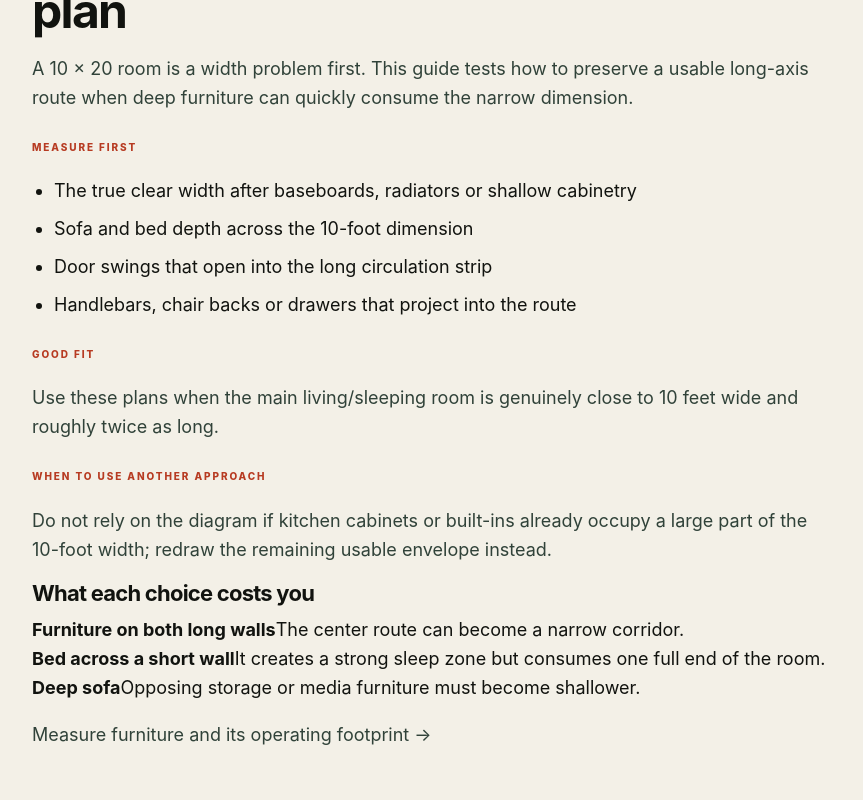
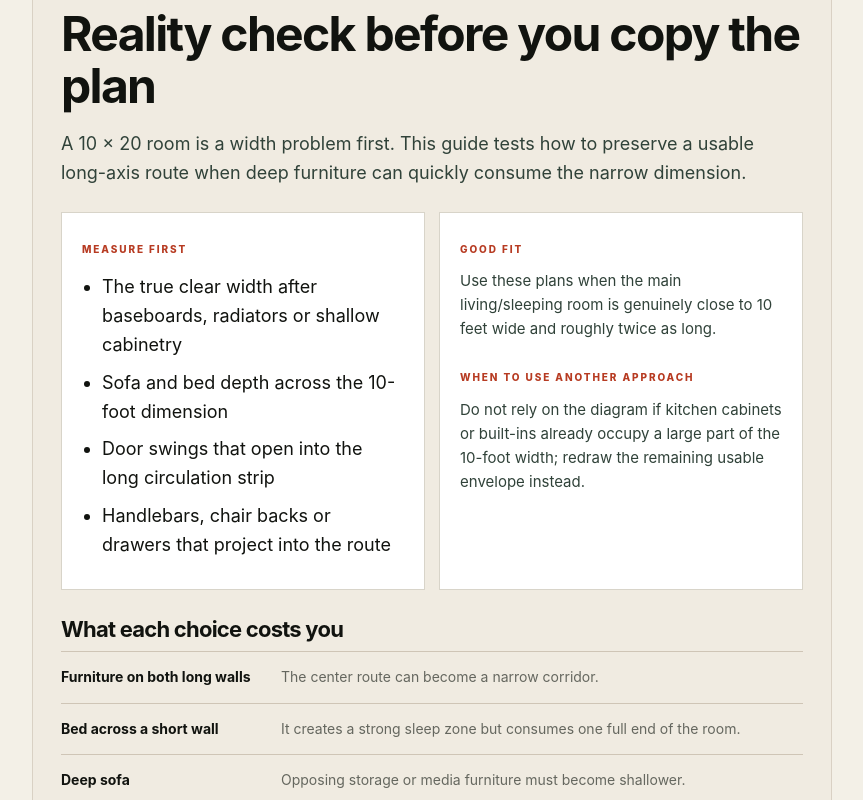
Before and after one commit to talaverilla85/small-space-lab, a Next.js app: page /studio-apartment-layouts/10x20 in a window 1280 px wide. Shown: the part 2880-3680 px from the top of the page, without its empty margins (28-891 px from the left). Built offline with nearby package versions, Linux system fonts and the light colour scheme; no server answers.

Commit message:
Style layout decision audit sections

```diff
--- a/app/globals.css
+++ b/app/globals.css
@@ -647,3 +647,23 @@ body{background:var(--paper);color:var(--ink);}
   .learn-principles>div:first-child{grid-template-columns:1fr}
   .home-learning-section{padding:60px 0}
 }
+
+
+/* Layout variant audit — unique decision guidance */
+.layout-reality-check{margin:46px 0;padding:28px;background:#f0ebe1;border:1px solid #d9d1c4}
+.layout-reality-check>p{max-width:760px}
+.layout-audit-grid{display:grid;grid-template-columns:1fr 1fr;gap:14px;margin:24px 0}
+.layout-audit-panel{background:#fff;border:1px solid var(--line);padding:20px}
+.layout-audit-panel ul{margin:12px 0 0;padding-left:20px}
+.layout-audit-panel p{font-size:15px;margin:8px 0 20px}
+.layout-reality-check h3{margin-top:28px}
+.layout-tradeoff-table{border-top:1px solid #cfc5b6}
+.layout-tradeoff-table>div{display:grid;grid-template-columns:minmax(150px,.55fr) 1.45fr;gap:22px;padding:14px 0;border-bottom:1px solid #cfc5b6}
+.layout-tradeoff-table strong{font-size:14px}
+.layout-tradeoff-table span{font-size:14px;color:var(--muted)}
+.layout-deep-dive{margin:22px 0 0!important}
+.layout-deep-dive a{font-weight:850;text-decoration:underline;text-underline-offset:4px}
+@media(max-width:700px){
+  .layout-audit-grid{grid-template-columns:1fr}
+  .layout-tradeoff-table>div{grid-template-columns:1fr;gap:4px}
+}
```
